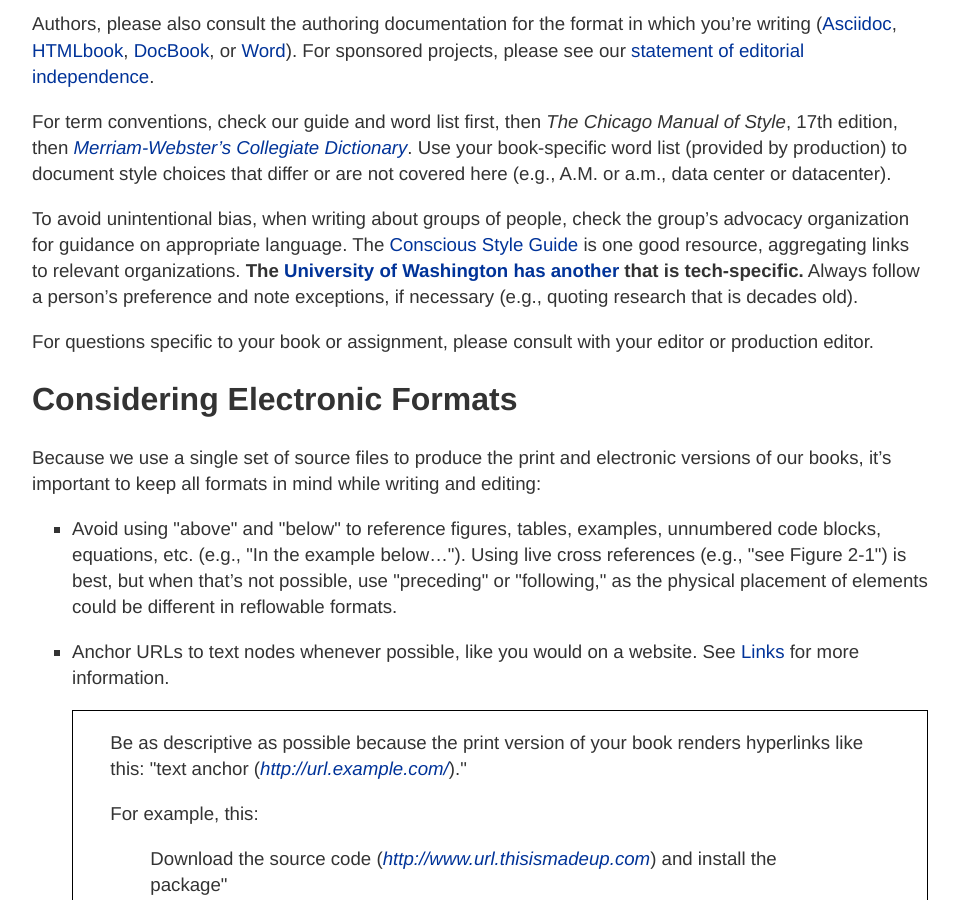
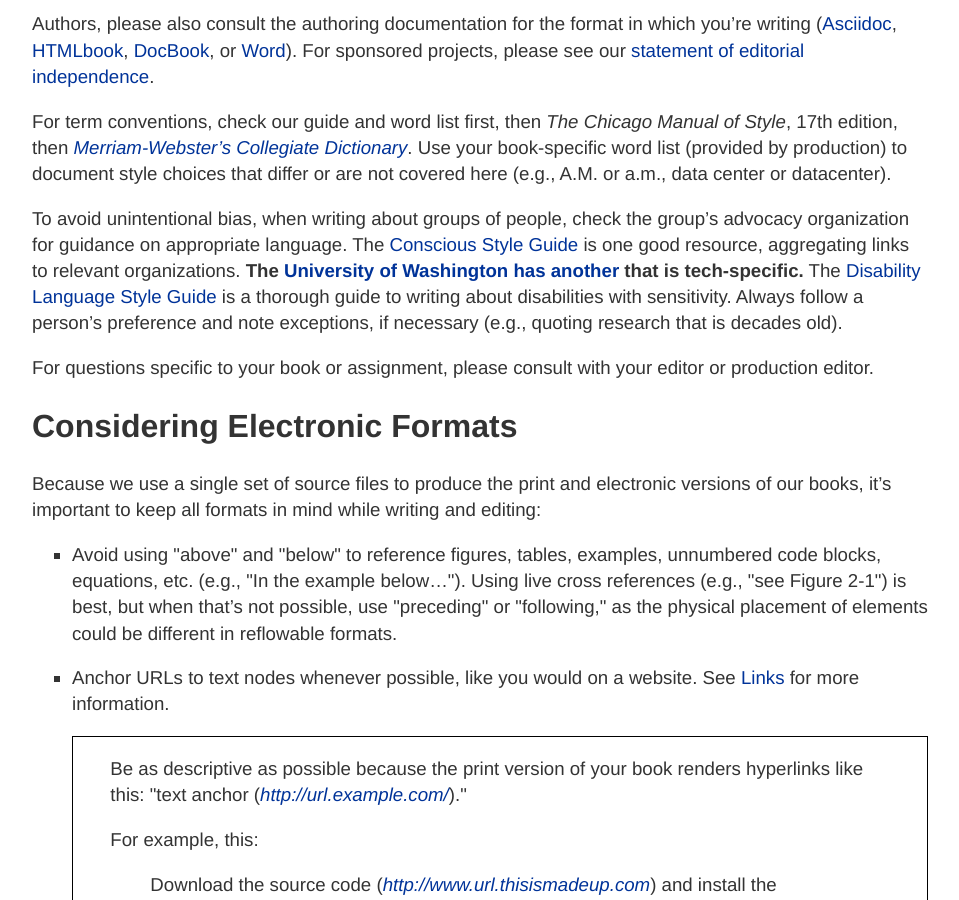
Before and after one commit to oreillymedia/production-resources, a Jekyll site: the page built from styleguide/index.md, in a window 1280 px wide and 900 px high, scrolled down 943 px. Shown: the whole window, without its empty margins (160-1119 px from the left). Built offline with Jekyll 4.4.1, drawn with Linux system fonts in a browser that asks for light colours.

Commit message:
Update index.md

```diff
--- a/styleguide/index.md
+++ b/styleguide/index.md
@@ -39,7 +39,7 @@ title: O'Reilly Style Guide
 
 <p>For term conventions, check our guide and word list first, then <em>The Chicago Manual of Style</em>, 17th edition, then <em><a href="https://www.merriam-webster.com">Merriam-Webster’s Collegiate Dictionary</a></em>. Use your book-specific word list (provided by production) to document style choices that differ or are not covered here (e.g., A.M. or a.m., data center or datacenter).</p>
 
-<p>To avoid unintentional bias, when writing about groups of people, check the group’s advocacy organization for guidance on appropriate language. The <a href="https://consciousstyleguide.com">Conscious Style Guide</a> is one good resource, aggregating links to relevant organizations. <strong>The <a href="https://itconnect.uw.edu/work/inclusive-language-guide">University of Washington has another</a> that is tech-specific.</strong> Always follow a person’s preference and note exceptions, if necessary (e.g., quoting research that is decades old).</p>
+<p>To avoid unintentional bias, when writing about groups of people, check the group’s advocacy organization for guidance on appropriate language. The <a href="https://consciousstyleguide.com">Conscious Style Guide</a> is one good resource, aggregating links to relevant organizations. <strong>The <a href="https://itconnect.uw.edu/work/inclusive-language-guide">University of Washington has another</a> that is tech-specific.</strong> The <a href="https://ncdj.org/style-guide">Disability Language Style Guide</a> is a thorough guide to writing about disabilities with sensitivity. Always follow a person’s preference and note exceptions, if necessary (e.g., quoting research that is decades old).</p>
 
 <p>For questions specific to your book or assignment, please consult with your editor or production editor.</p>
 </section>
```
